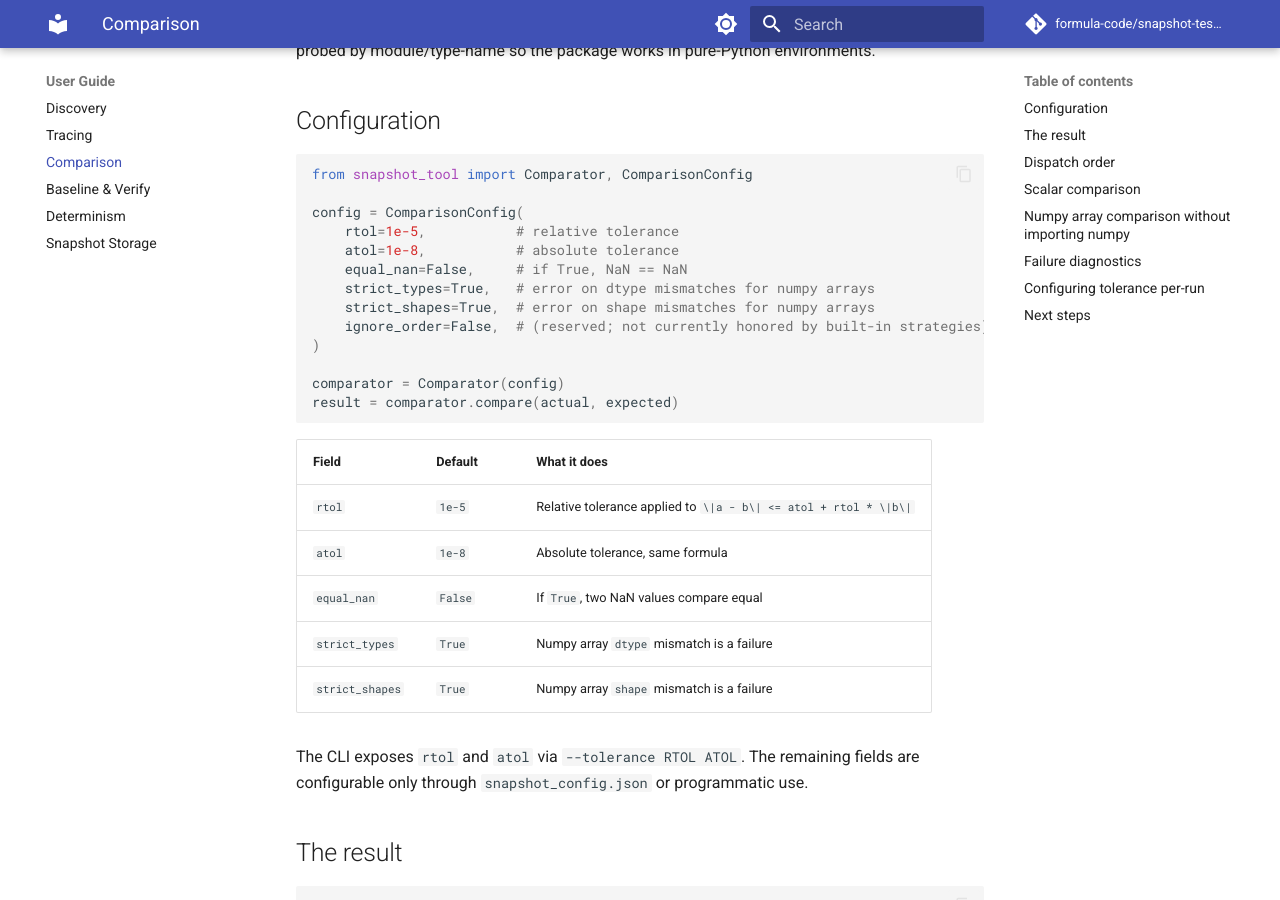
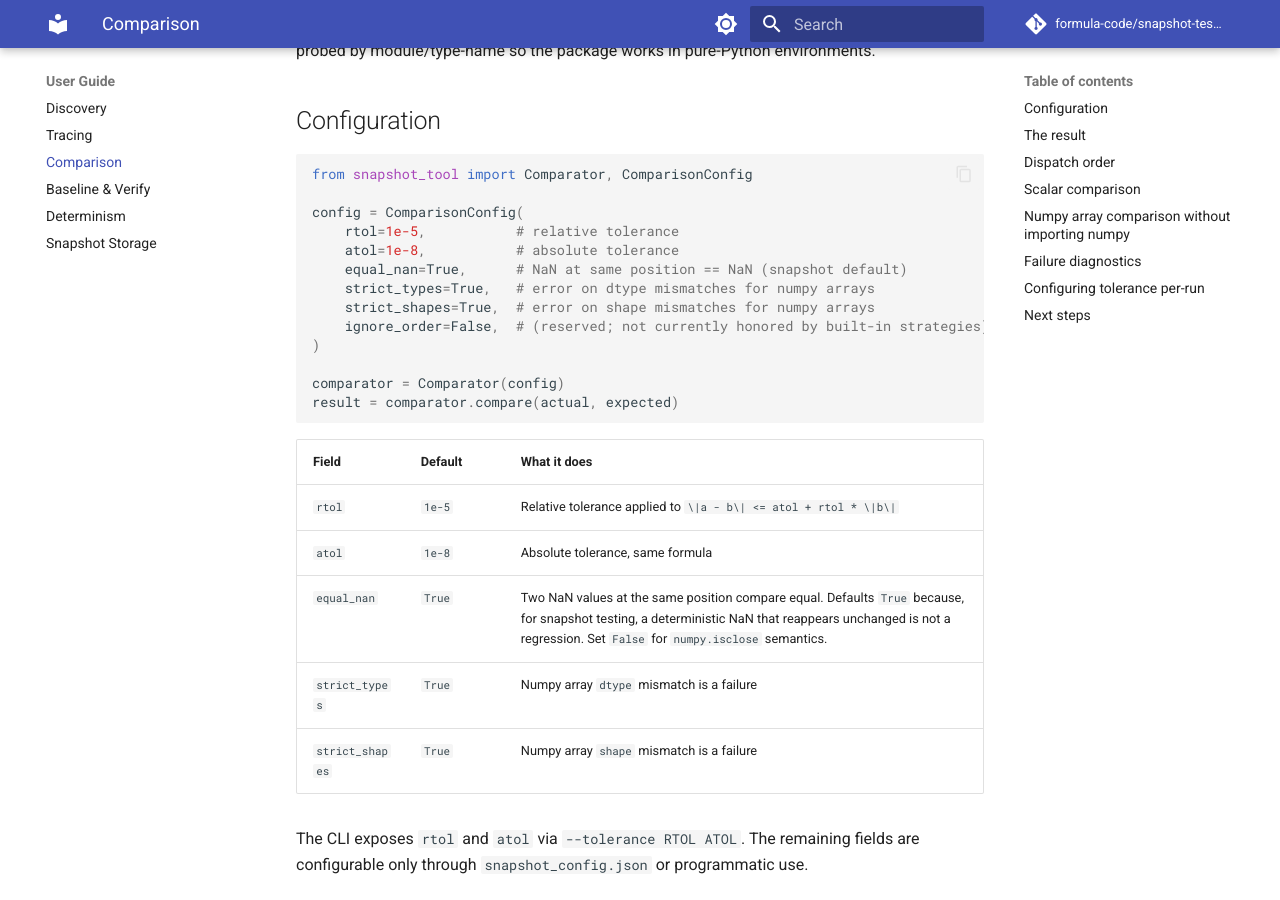
Before and after one commit to formula-code/snapshot-tester, an MkDocs documentation site: the page built from docs/guide/comparison.md, in a window 1280 px wide and 900 px high, scrolled down 241 px. Built offline with MkDocs 1.6.1 and Material for MkDocs 9.7.7, drawn with Linux system fonts in a browser that asks for light colours; comment, search, counter and statistics services are not loaded; some of the changed text lies outside the part shown.

Commit message:
document equal_nan default and regression-based roundtrip

````diff
--- a/docs/getting-started/quickstart.md
+++ b/docs/getting-started/quickstart.md
@@ -114,7 +114,7 @@ from snapshot_tool import Comparator, ComparisonConfig
 config = ComparisonConfig(
     rtol=1e-5,
     atol=1e-8,
-    equal_nan=False,
+    equal_nan=True,
     strict_types=True,
     strict_shapes=True,
 )
--- a/docs/guide/comparison.md
+++ b/docs/guide/comparison.md
@@ -10,7 +10,7 @@ from snapshot_tool import Comparator, ComparisonConfig
 config = ComparisonConfig(
     rtol=1e-5,           # relative tolerance
     atol=1e-8,           # absolute tolerance
-    equal_nan=False,     # if True, NaN == NaN
+    equal_nan=True,      # NaN at same position == NaN (snapshot default)
     strict_types=True,   # error on dtype mismatches for numpy arrays
     strict_shapes=True,  # error on shape mismatches for numpy arrays
     ignore_order=False,  # (reserved; not currently honored by built-in strategies)
@@ -24,7 +24,7 @@ result = comparator.compare(actual, expected)
 |-------|---------|--------------|
 | `rtol` | `1e-5` | Relative tolerance applied to `\|a - b\| <= atol + rtol * \|b\|` |
 | `atol` | `1e-8` | Absolute tolerance, same formula |
-| `equal_nan` | `False` | If `True`, two NaN values compare equal |
+| `equal_nan` | `True` | Two NaN values at the same position compare equal. Defaults `True` because, for snapshot testing, a deterministic NaN that reappears unchanged is not a regression. Set `False` for `numpy.isclose` semantics. |
 | `strict_types` | `True` | Numpy array `dtype` mismatch is a failure |
 | `strict_shapes` | `True` | Numpy array `shape` mismatch is a failure |
 
@@ -86,6 +86,8 @@ def _py_isclose(a, b, rtol=1e-5, atol=1e-8, equal_nan=False):
     return abs(a - b) <= atol + rtol * abs(b)
 ```
 
+The helper's own `equal_nan` parameter defaults to `False` (mirroring `numpy.isclose`), but `Comparator` always passes it explicitly from `ComparisonConfig.equal_nan`, which **defaults to `True`** — so in practice scalar and array NaNs compare equal unless you opt into strict semantics.
+
 The formula is **asymmetric** in `b` — that's intentional; it matches numpy's semantics. In `snapshot-tool`, `b` is always the *expected* (snapshot) value, so the tolerance scales with the magnitude of what you originally captured.
 
 ## Numpy array comparison without importing numpy
````
Also changed, not shown: CLAUDE.md (+2 -1 lines), docs/guide/configuration.md (+3 -3 lines).
